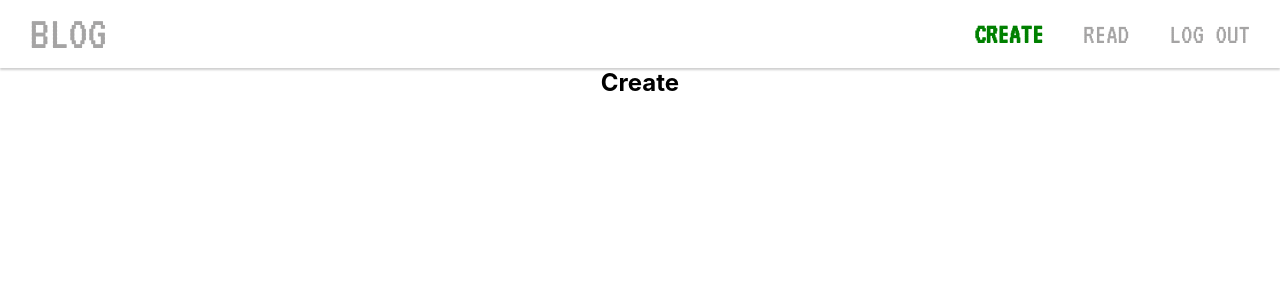
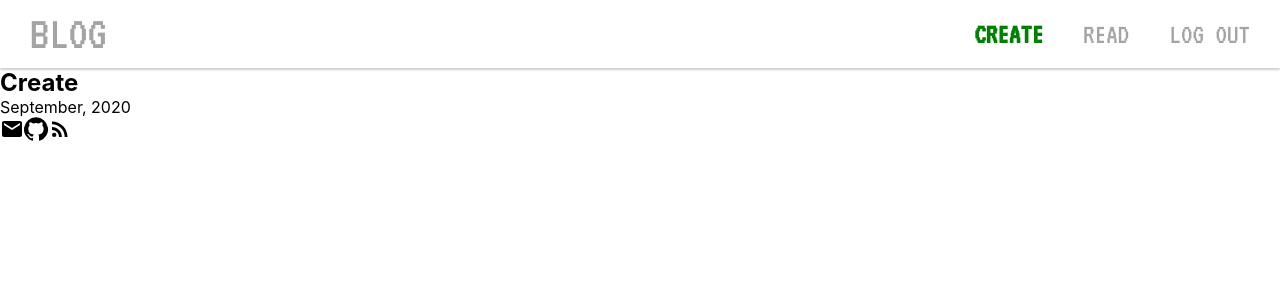
Before and after one commit to sabovyan/blog, a React (Create React App) app: page /create in a window 1280 px wide. Shown: the top 300 px of the page. Built offline with nearby package versions, Linux system fonts and the light colour scheme.

Commit message:
added basic style for nav

```diff
--- a/package.json
+++ b/package.json
@@ -4,6 +4,7 @@
   "private": true,
   "dependencies": {
     "@material-ui/core": "^4.11.0",
+    "@material-ui/icons": "^4.9.1",
     "@testing-library/jest-dom": "^4.2.4",
     "@testing-library/react": "^9.5.0",
     "@testing-library/user-event": "^7.2.1",
--- a/src/App.css
+++ b/src/App.css
@@ -4,16 +4,16 @@
   box-sizing: border-box;
 }
 
-.App {
+/* .App {
   text-align: center;
-}
+} */
 
 .nav__header {
   display: flex;
   justify-content: space-between;
   align-items: center;
   padding: 10px;
-  font-family: "VT323", monospace;
+  font-family: 'VT323', monospace;
   box-shadow: 0 2px 2px rgba(0, 0, 0, 0.192);
 }
 
--- a/src/App.js
+++ b/src/App.js
@@ -1,12 +1,19 @@
-import React, { Component } from "react";
+import React, { Component } from 'react';
 import {
   BrowserRouter as Router,
   Route,
   Switch,
   Link,
   useRouteMatch,
-} from "react-router-dom";
-import "./App.css";
+} from 'react-router-dom';
+
+import RssFeedIcon from '@material-ui/icons/RssFeed';
+import GitHubIcon from '@material-ui/icons/GitHub';
+import MailIcon from '@material-ui/icons/Mail';
+
+import Home from './components/Home/Home';
+
+import './App.css';
 
 class App extends Component {
   constructor(props) {
@@ -67,21 +74,20 @@ class App extends Component {
 
           <SwitchRoutes />
         </Router>
+
+        <footer className="main__footer">
+          {/* <p>Photo by Suzy Hazelwood from Pexels</p> */}
+          <p>September, 2020</p>
+          <MailIcon />
+          <GitHubIcon />
+          <RssFeedIcon />
+        </footer>
       </div>
     );
   }
 }
 
 export default App;
-
-function Home() {
-  return (
-    <div className="Home">
-      <h2>Home</h2>
-      <button>log In</button>
-    </div>
-  );
-}
 
 function Create() {
   return <h2>Create</h2>;
@@ -117,7 +123,7 @@ function MenuLink({ label, to, activeOnlyWhenExact, onClick }) {
   return (
     <Link
       onClick={onClick}
-      className={match ? " nav__link active" : "nav__link"}
+      className={match ? ' nav__link active' : 'nav__link'}
       to={to}
     >
       {label}
```
Also changed, not shown: 1 other file (tests, documents, lock files or other folders).
